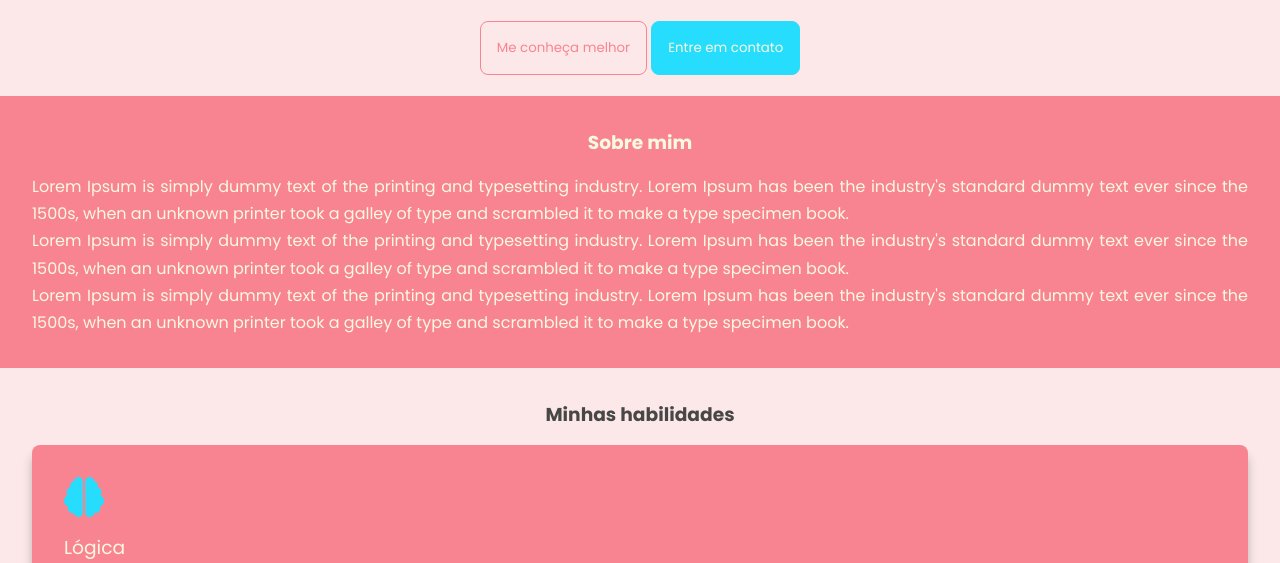
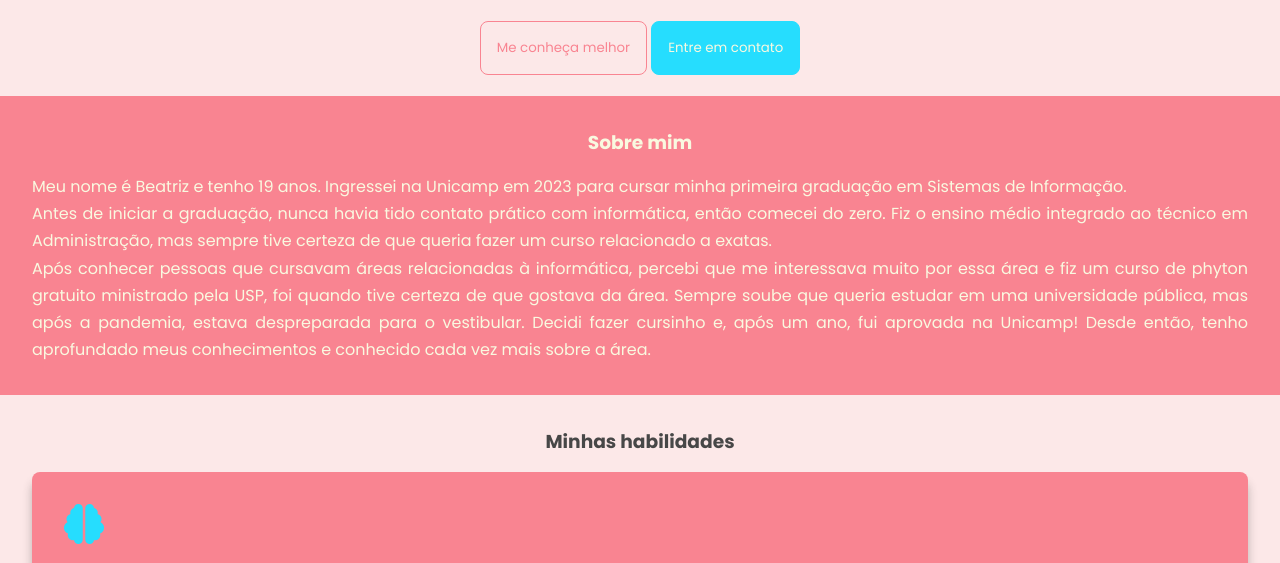
Before and after one commit to galvaobeatriz/desafio-atria, a plain HTML site: page index.html in a window 1280 px wide. Shown: the part 624-1187 px from the top of the page. Drawn offline with Linux system fonts and the light colour scheme.

Commit message:
inserção do texto de apresentação

```diff
--- a/index.html
+++ b/index.html
@@ -33,9 +33,9 @@
     <section class="about-section" id="about-section">
       <div>
         <h4>Sobre mim</h4>
-        <p>Lorem Ipsum is simply dummy text of the printing and typesetting industry. Lorem Ipsum has been the industry's standard dummy text ever since the 1500s, when an unknown printer took a galley of type and scrambled it to make a type specimen book.</p>
-        <p>Lorem Ipsum is simply dummy text of the printing and typesetting industry. Lorem Ipsum has been the industry's standard dummy text ever since the 1500s, when an unknown printer took a galley of type and scrambled it to make a type specimen book.</p>
-        <p>Lorem Ipsum is simply dummy text of the printing and typesetting industry. Lorem Ipsum has been the industry's standard dummy text ever since the 1500s, when an unknown printer took a galley of type and scrambled it to make a type specimen book.</p>
+        <p>Meu nome é Beatriz e tenho 19 anos. Ingressei na Unicamp em 2023 para cursar minha primeira graduação em Sistemas de Informação. </p>
+        <p>Antes de iniciar a graduação, nunca havia tido contato prático com informática, então comecei do zero. Fiz o ensino médio integrado ao técnico em Administração, mas sempre tive certeza de que queria fazer um curso relacionado a exatas. </p>
+        <p>Após conhecer pessoas que cursavam áreas relacionadas à informática, percebi que me interessava muito por essa área e fiz um curso de phyton gratuito ministrado pela USP, foi quando tive certeza de que gostava da área. Sempre soube que queria estudar em uma universidade pública, mas após a pandemia, estava despreparada para o vestibular. Decidi fazer cursinho e, após um ano, fui aprovada na Unicamp! Desde então, tenho aprofundado meus conhecimentos e conhecido cada vez mais sobre a área.</p>
       </div>
     </section>
     <section class="skill-section">
```
